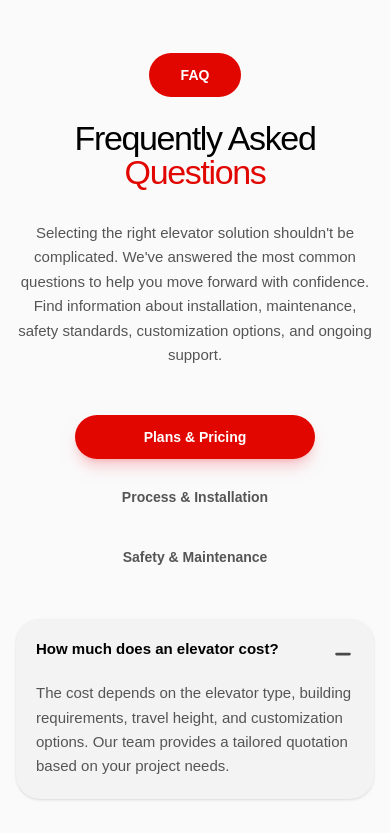
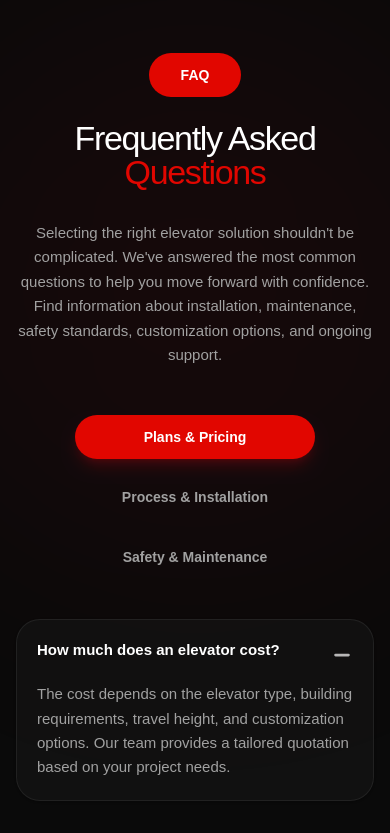
Before and after one commit to smartlocalai99/AmardipElevators, a Next.js app: page / in a window 390 px wide. Shown: the part 9760-10593 px from the top of the page. Built offline with nearby package versions, Linux system fonts and the light colour scheme.

Commit message:
Fix iPhone black screen rendering issue by transforming FAQ component into an adaptive dark-theme layout

```diff
--- a/app/components/FAQ.jsx
+++ b/app/components/FAQ.jsx
@@ -2,7 +2,7 @@
 
 import { useState } from 'react'
 import { Plus, Minus } from 'lucide-react'
-import { FAQ_DATA } from '../data/productData'
+import { FAQ_DATA } from '@/app/data/productData'
 
 export default function FAQ() {
   const [activeCategory, setActiveCategory] = useState('pricing')
@@ -18,8 +18,11 @@ export default function FAQ() {
   if (!safeCategory?.faqs?.length) return null
 
   return (
-    <section className="bg-[#FAFAFA] py-16 md:py-20 lg:py-24 overflow-x-hidden">
-      <div className="mx-auto max-w-7xl px-4 sm:px-6">
+    <section className="bg-[#0A0A0A] py-16 md:py-20 lg:py-24 overflow-x-hidden relative text-white">
+      {/* BACKGROUND GLOW */}
+      <div className="absolute left-1/2 top-0 h-[600px] w-[600px] -translate-x-1/2 rounded-full bg-red-600/5 blur-[120px]" />
+
+      <div className="relative mx-auto max-w-7xl px-4 sm:px-6">
 
         {/* Badge */}
         <div className="mb-6 md:mb-8 flex justify-center">
@@ -44,7 +47,7 @@ export default function FAQ() {
               leading-[1]
               tracking-[-0.04em]
               font-medium
-              text-black
+              text-white
             ">
               Frequently Asked
               <br />
@@ -64,7 +67,7 @@ export default function FAQ() {
               sm:text-[16px]
               lg:text-[18px]
               leading-relaxed
-              text-[#555]
+              text-neutral-400
             ">
               Selecting the right elevator solution shouldn&apos;t be complicated.
               We&apos;ve answered the most common questions to help you move forward
@@ -101,10 +104,11 @@ export default function FAQ() {
                   font-semibold
                   transition-all
                   duration-300
+                  cursor-pointer
                   ${
                     activeCategory === item.id
                       ? 'bg-[#E10600] text-white shadow-lg shadow-red-600/20'
-                      : 'text-[#555] hover:text-black hover:bg-white'
+                      : 'text-neutral-400 hover:text-white hover:bg-white/5'
                   }
                 `}
               >
@@ -130,8 +134,8 @@ export default function FAQ() {
                     lg:rounded-[30px]
                     ${
                       isOpen
-                        ? 'bg-[#F3F3F3] px-5 md:px-8 py-5 md:py-8 shadow-sm'
-                        : 'bg-transparent border-b border-black/10 px-4 md:px-6 py-4 md:py-6'
+                        ? 'bg-neutral-900/60 border border-neutral-800/80 px-5 md:px-8 py-5 md:py-8 shadow-sm'
+                        : 'bg-transparent border-b border-white/10 px-4 md:px-6 py-4 md:py-6'
                     }
                   `}
                 >
@@ -139,13 +143,13 @@ export default function FAQ() {
                     onClick={() =>
                       setOpenFaq((prev) => (prev === index ? -1 : index))
                     }
-                    className="w-full flex items-start justify-between gap-6 md:gap-8"
+                    className="w-full flex items-start justify-between gap-6 md:gap-8 cursor-pointer focus:outline-none"
                   >
-                    <h3 className="text-[15px] md:text-[18px] lg:text-[20px] font-semibold leading-snug text-black text-left">
+                    <h3 className="text-[15px] md:text-[18px] lg:text-[20px] font-semibold leading-snug text-white text-left">
                       {faq.question}
                     </h3>
 
-                    <div className="shrink-0 mt-1 text-black/70">
+                    <div className="shrink-0 mt-1 text-white/70">
                       {isOpen ? (
                         <Minus size={22} strokeWidth={3} />
                       ) : (
@@ -155,7 +159,7 @@ export default function FAQ() {
                   </button>
 
                   {isOpen && (
-                    <p className="mt-4 text-[15px] md:text-[16px] lg:text-[17px] leading-relaxed text-[#555] max-w-4xl">
+                    <p className="mt-4 text-[15px] md:text-[16px] lg:text-[17px] leading-relaxed text-neutral-400 max-w-4xl">
                       {faq.answer}
                     </p>
                   )}
```
